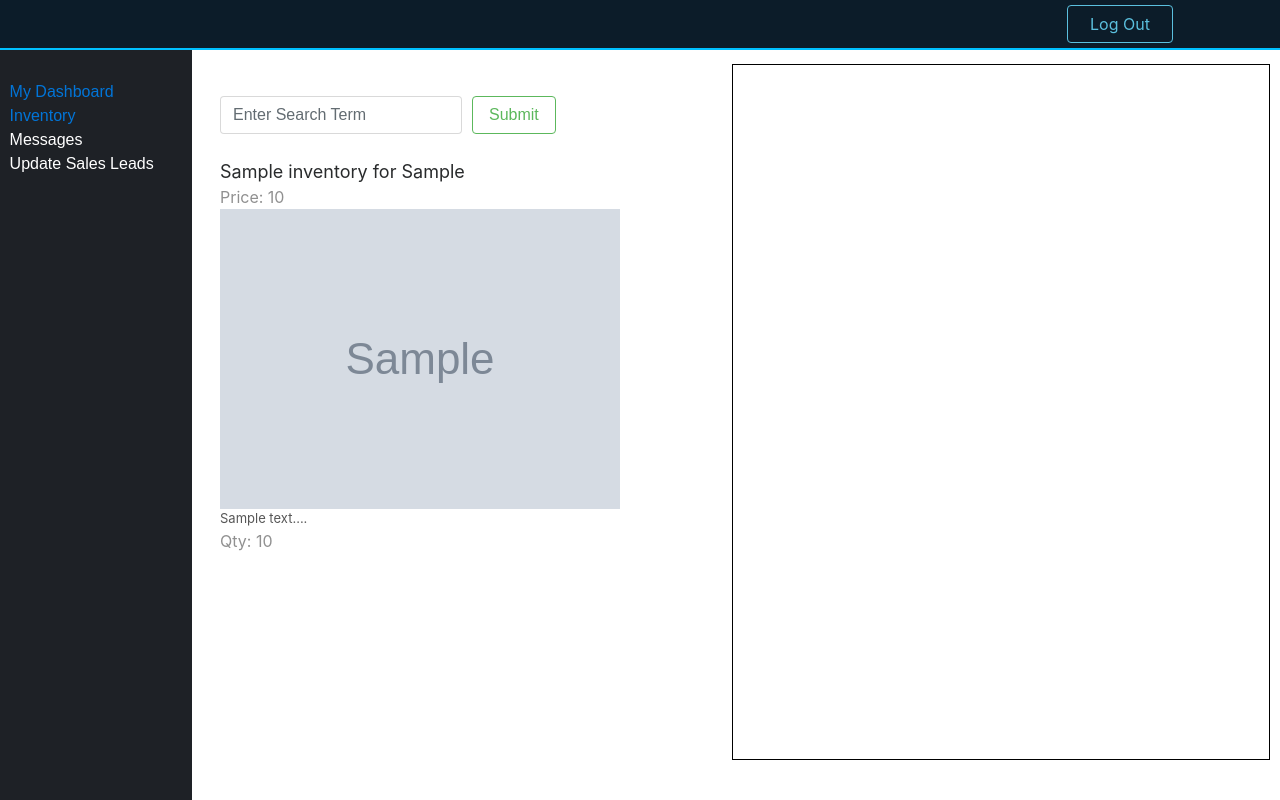
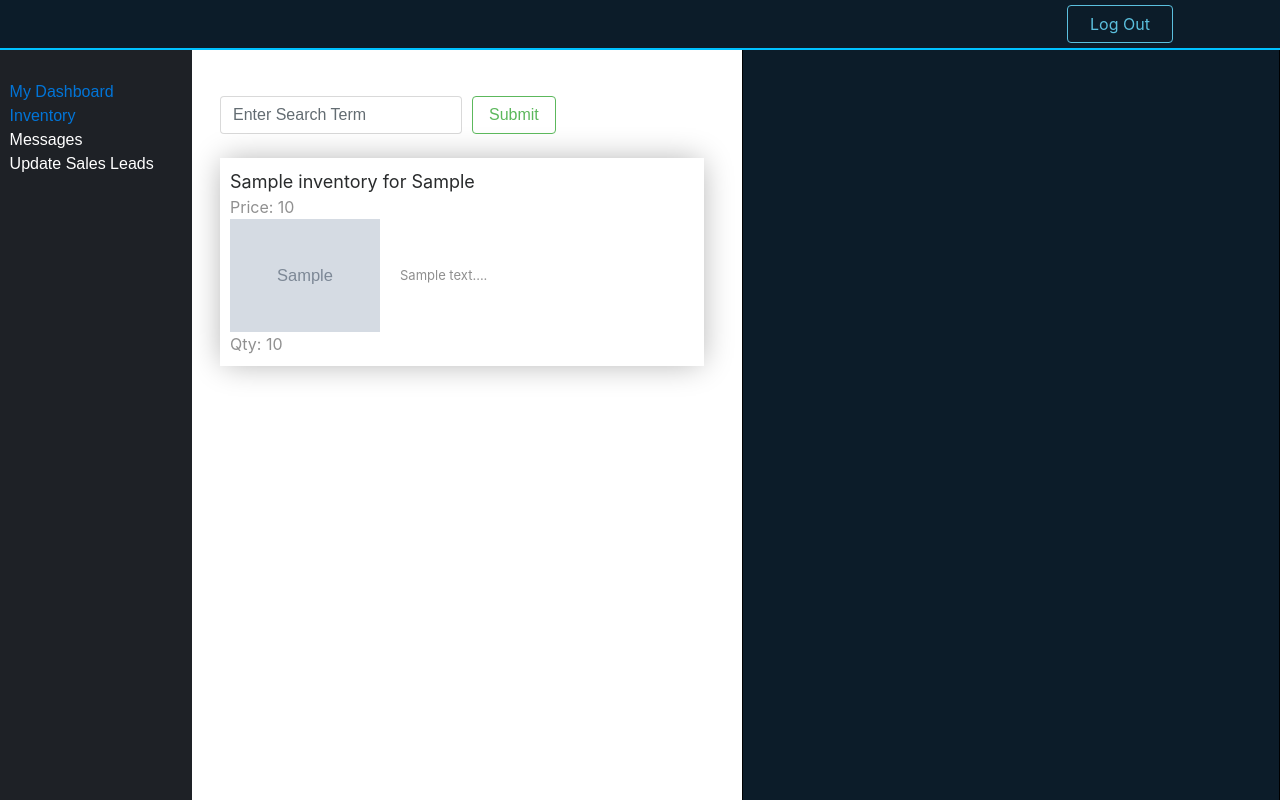
Before and after one commit to SeanMee86/UZBL_Inventory_software, a PHP site: page /inventory_feature/index.php in a window 1280 px wide. Run offline with PHP 8.4, Linux system fonts and the light colour scheme; the visitor is signed in with stand-in values (Sample User, id 1); tables that the repository leaves empty or names only in its code hold one stand-in row (values such as "Sample post"); grey boxes marked "Sample" are stand-in pictures; some libraries are stand-ins or nearby versions.

Commit message:
css styles added to inventory

```diff
--- a/components/styles/style.css
+++ b/components/styles/style.css
@@ -15,14 +15,25 @@ a {
     text-decoration:none;
 }
 
-/* Global Navigation Styling */
+:root {
+     /* CSS Variables Initialize */
+    --mainBlue: #00c1ff;
+    --mainGrey: #8f8f8f;
+    --dashColor: #1e2126;
+    --darkBlue: #0c1c29;
+    --displayText: white;
+    --title: 18px;
+    --textSize: 13px;
+}
+
+/* =========================== Global Navigation Styling =========================== */
     /* Top Navbar */
     .header {
         height: 50px;
         position: fixed;
         width: 100vw;
-        background-color: #0c1c29;
-        border-bottom: 2px solid #00c0ff;
+        background-color: var(--darkBlue, #0c1c29);
+        border-bottom: 2px solid var(--mainBlue);
         z-index: 9999;
     }
 
@@ -36,14 +47,14 @@ a {
         display: inline-block;
         position: fixed;
         float: left;
-        background-color: #1e2126;
+        background-color: var(--dashColor, #1e2126);
         color: white;
         width: 192px;
         height: 100vh;
         padding-top: 10vh;
     }
 
-/* Inventory Pages */
+/* =========================== Inventory Pages =========================== */
     /* INVENTORY SEARCH RESULTS STYLES */
 
     .search_button{
@@ -57,12 +68,7 @@ a {
     }
 
     .item_name {
-        font-size: 18px;
-    }
-
-    .item_description {
-        font-size: 13px;
-        color: #575757;
+        font-size: var(--title);
     }
 
     .item_price {
@@ -81,6 +87,7 @@ a {
         width: 42vw;
         right: 10px;
         top: 64px;
+        margin-right: -10px;
     }
 
     img.product_display_front {
@@ -99,3 +106,131 @@ a {
         position: absolute;
         top: 23%;
     }
+
+    /* INDIVIDUAL PARENT ITEM STYLES */
+    .item_block {
+        -webkit-box-shadow: 0px 0px 30px -3px rgba(0,0,0,0.33);
+        -moz-box-shadow: 0px 0px 30px -3px rgba(0,0,0,0.33);
+        box-shadow: 0px 0px 30px -3px rgba(0,0,0,0.33);
+        padding:10px;
+    }
+    /*
+        .item_name {
+            display:inline-block;
+        }
+
+        .item_price {
+            display:inline-block;
+            float:right;
+        }
+
+        */
+
+        .item_thumbnail {
+            display:inline-block;
+
+        }
+
+        .item_thumbnail img {
+           max-width:150px;
+        }
+
+        .item_description {
+            padding-left:20px;
+            display:inline-block;
+            max-width:440px;
+            vertical-align:middle;
+            font-size: var(--textSize);
+            color: var(--mainGrey);
+        }
+
+            /* CHILD PRODUCT STYLES */
+              div[class*="child_number"] { /* Targets all classes that contain "child_number" */
+                    margin-left: 50px;
+                    border: 1.5px solid #b5b5b5;
+                    padding: 2px 10px;
+                 }
+
+                 .single_child img {
+                    display: inline-block;
+                    height:60px;
+                 }
+
+                 .child_upc {
+                    color: var(--mainGrey);
+                    display: inline-block;
+                    padding-right:40px;
+                    padding-left:10px;
+                 }
+
+                 .child_sku {
+                    color: var(--mainGrey);
+                    display: inline-block;
+                    padding-right:40px;
+                 }
+
+                 .child_quantity {
+                    color: var(--mainGrey);
+                    display: inline-block;
+                 }
+
+    /* PRODUCT DISPLAY */
+    .product_display {
+        background-color: var(--darkBlue, #0c1c29);
+        top: 47px !important;
+        padding:15px;
+        height: 100vh !important;
+    }
+
+    .product_display_header {
+        color: var(--displayText);
+        font-size: var(--title);
+        text-align:center;
+    }
+
+    .product_display_front {
+        max-width: 300px;
+    }
+
+    .product_display_back {
+        max-width: 150px;
+    }
+
+    .product_display_side {
+        max-width: 150px;
+    }
+
+    .product_display_description_header {
+        color: var(--displayText);
+    }
+
+    .product_display_description_body {
+        color: var(--displayText);
+        font-size: var(--textSize);
+        padding-bottom:20px;
+        margin-left: 15px;
+    }
+
+    .product_display_upc {
+        color: var(--displayText);
+        display:inline-block;
+        padding-right: 20px;
+    }
+
+    .product_display_sku {
+        color: var(--displayText);
+        display:inline-block;
+        padding-right: 20px;
+    }
+
+    .product_display_quantity {
+        color: var(--displayText);
+    }
+
+    .product_display_msrp {
+        color: var(--displayText);
+    }
+
+    .product_display_wholesale {
+        color: var(--displayText);
+    }
```
